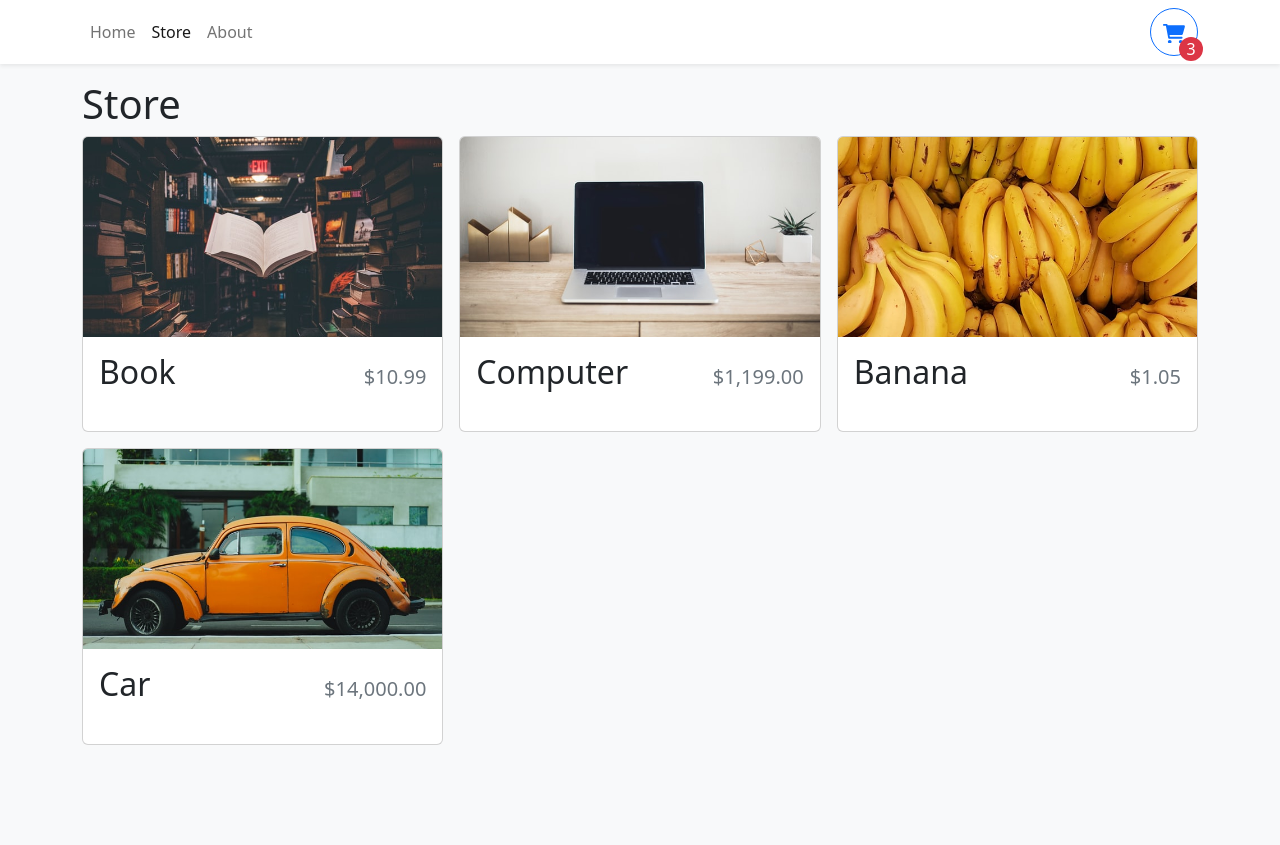
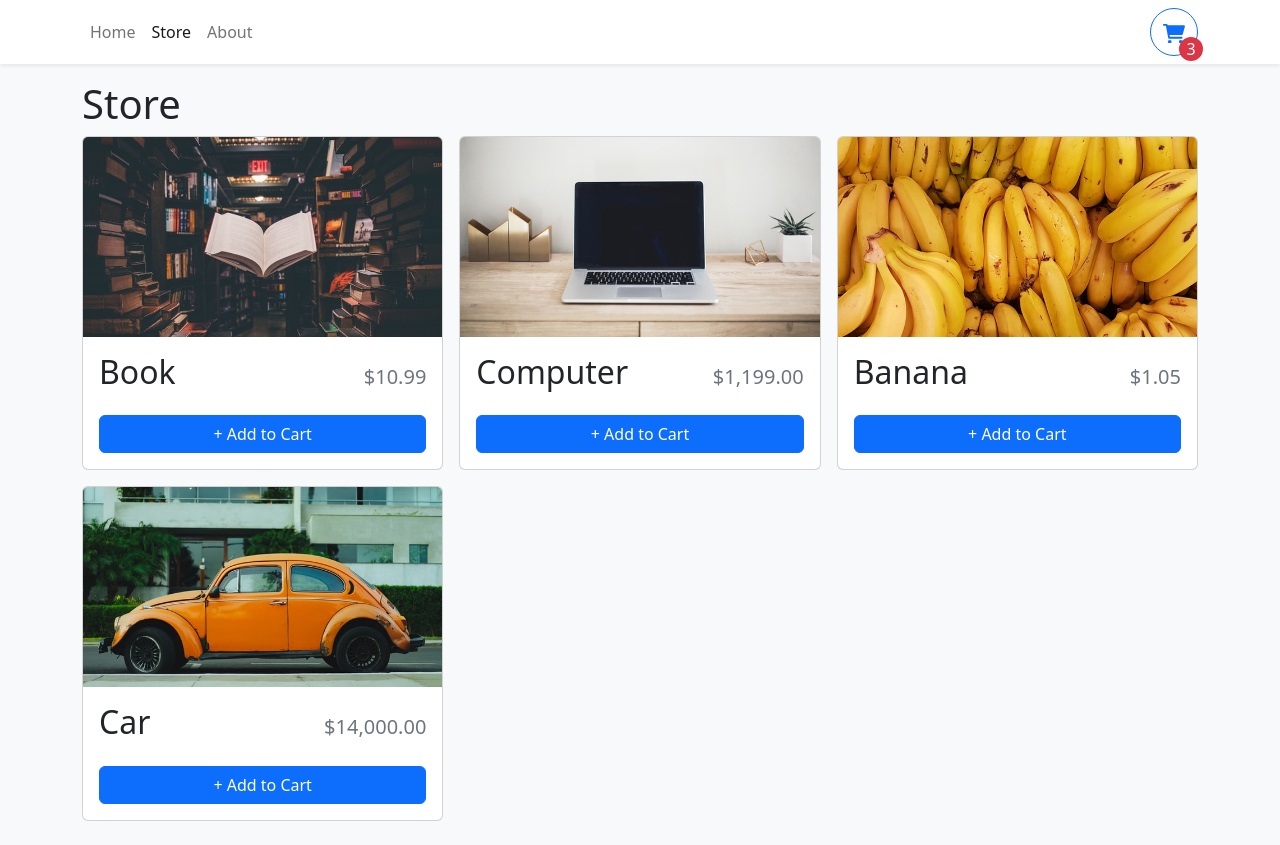
Before and after one commit to zeng-dong/typescripting-react-vite, a React (Vite) app: page /store in a window 1280 px wide. Before the commit the page ends 800 px from the top, so only its background shows below. Built offline with nearby package versions, Linux system fonts and the light colour scheme.

Commit message:
add to cart button

```diff
--- a/src/components/StoreItem.tsx
+++ b/src/components/StoreItem.tsx
@@ -1,4 +1,4 @@
-import { Card } from "react-bootstrap";
+import { Button, Card } from "react-bootstrap";
 import { formatCurrency } from "../utilities/formatCurrency";
 
 type StoreItemProps = {
@@ -9,8 +9,10 @@
 };
 
 export function StoreItem({ id, name, price, imgUrl }: StoreItemProps) {
+	const quantity = 0;
+
 	return (
-		<Card>
+		<Card className="h-100">
 			<Card.Img
 				variant="top"
 				src={imgUrl}
@@ -25,6 +27,11 @@
 						{formatCurrency(price)}
 					</span>
 				</Card.Title>
+				<div className="mt-auto">
+					{quantity === 0 ? (
+						<Button className="w-100">+ Add to Cart</Button>
+					) : null}
+				</div>
 			</Card.Body>
 		</Card>
 	);
```
